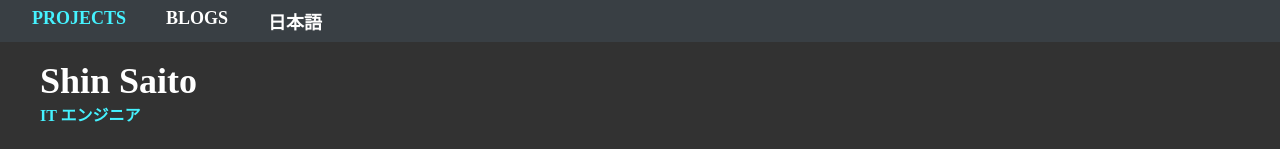
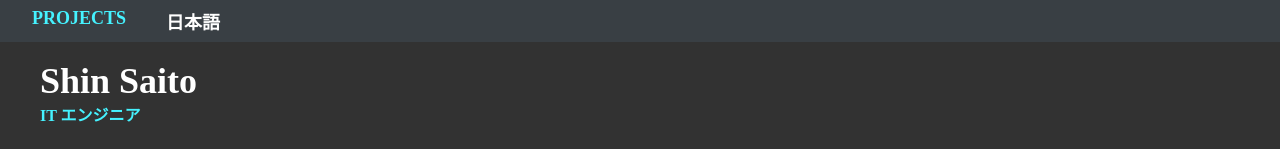
Before and after one commit to saitoshi/portfolioNextJS2, a Next.js app in the folder src/: page /jpn in a window 1280 px wide. Shown: the top 149 px of the page. Built offline with nearby package versions, Linux system fonts and the light colour scheme.

Commit message:
Update NavBar.tsx

```diff
--- a/src/app/_components/NavBar/NavBar.tsx
+++ b/src/app/_components/NavBar/NavBar.tsx
@@ -6,10 +6,6 @@ export const NavBar = () => {
     {
       menu: 'PROJECTS',
       link: '/works',
-    },
-    {
-      menu: 'BLOGS',
-      link: '/blog',
     },
     {
       menu: '日本語',
```
